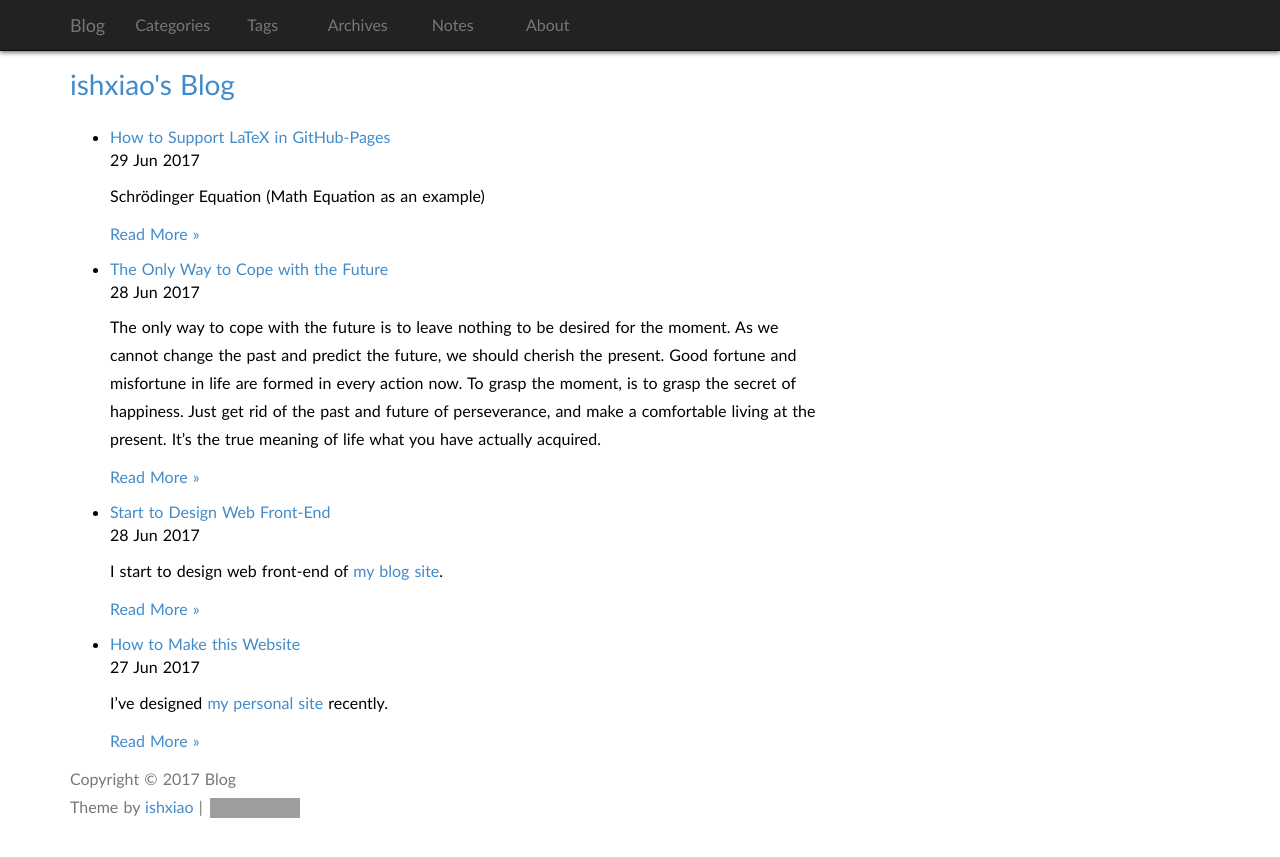
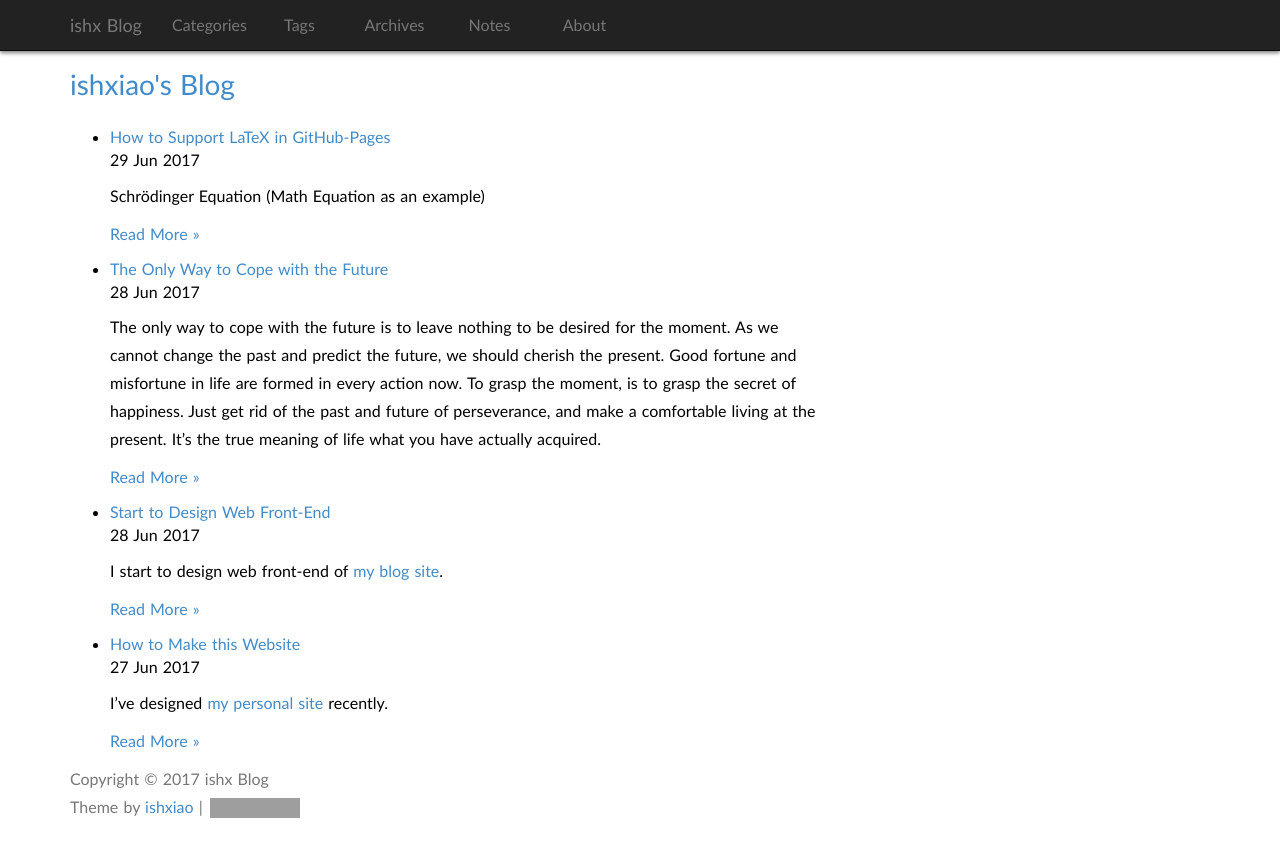
Before and after one commit to ishxiao/blog, a Jekyll site: the page built from index.html, in a window 1280 px wide. Shown: the top 857 px of the page. Built offline with Jekyll 4.4.1, drawn with Linux system fonts in a browser that asks for light colours; some web fonts are replaced; the list of posts is cut into pages by our own code; grey boxes are pictures that could not be loaded.

Commit message:
modified _config.yml

```diff
--- a/_config.yml
+++ b/_config.yml
@@ -31,7 +31,7 @@ JB :
   IMAGE_PATH : /img
 
 # presonal config
-title: Blog
+title: ishx Blog
 baseurl: /blog
 
 me:
```
